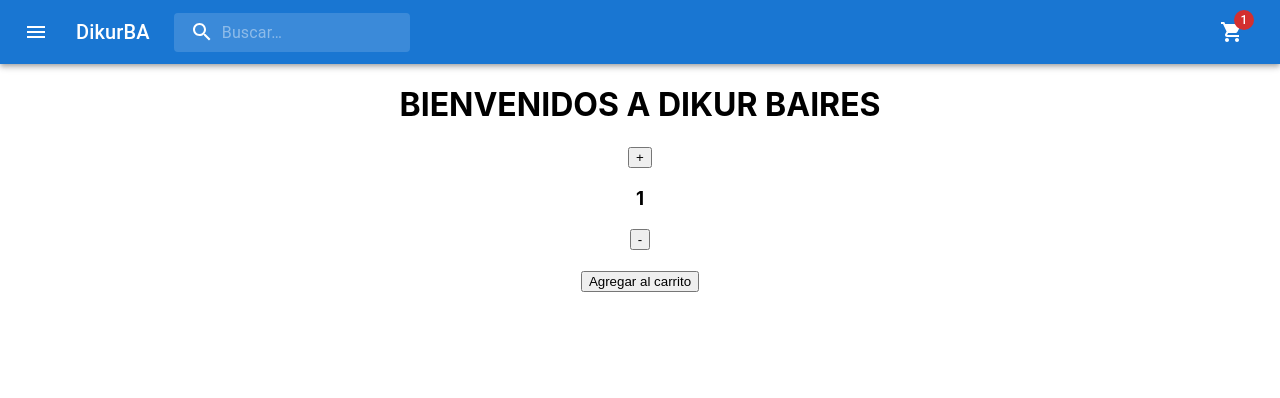
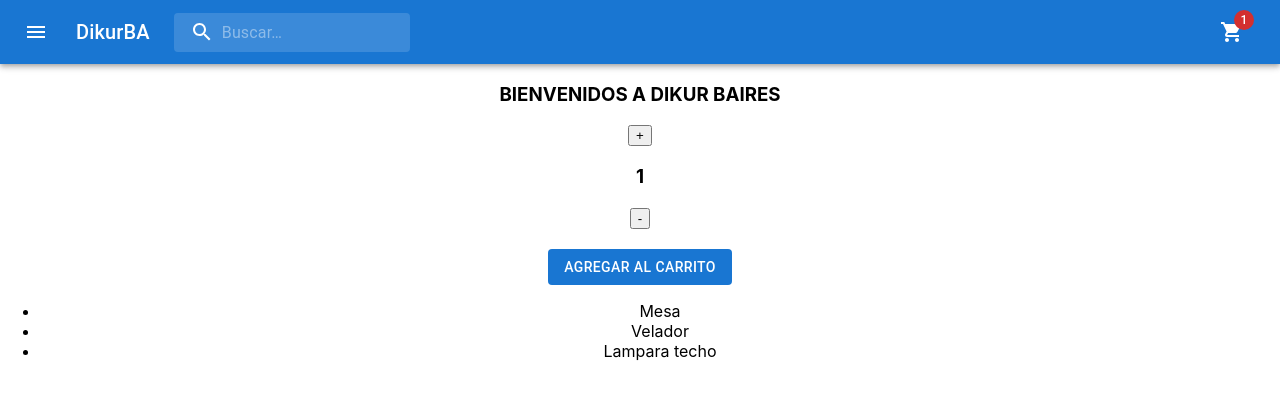
Before and after one commit to lucasriani/carrito, a React (Create React App) app: page / in a window 1280 px wide. Shown: the top 398 px of the page. Built offline with nearby package versions, Linux system fonts and the light colour scheme.

Commit message:
se creo otra rama

```diff
--- a/src/App.js
+++ b/src/App.js
@@ -9,6 +9,7 @@ function App() {
     <div className="App">
         <NavBar />
         <ItemListContainer greeting ="BIENVENIDOS A DIKUR BAIRES"/>
+
     </div>
   );
 }
--- /dev/null
+++ b/src/components/Item.js
@@ -0,0 +1,25 @@
+import { useEffect, useState } from "react";
+import { Button, List } from "@mui/material";
+
+const Item = () => {
+    const [users, setUsers] = useState ([]);
+
+    useEffect(() => {
+        const users = [
+            {id:1, name: "Mesa"},
+            {id:2, name: "Velador"},
+            {id:3, name: "Lampara techo"}
+        ]
+        setUsers(users);
+    },[]);
+
+
+        return <ul>
+            {users.map(u => <li  key={u.id}>{u.name}</li>)}
+        </ul>
+
+
+    ;
+};
+
+export default Item;
--- a/src/components/ItemCount.js
+++ b/src/components/ItemCount.js
@@ -1,4 +1,5 @@
-import { useState } from "react";
+import { useEffect, useState } from "react";
+import { Button, List } from "@mui/material";
 
 const ItemCount = ({stock, initial}) => {
 
@@ -22,7 +23,7 @@ const ItemCount = ({stock, initial}) => {
 
     const onAdd = () =>{
         const mensaje = `Agregaste ${count} producto`;
-        count == 1 ? alert(mensaje) : alert (`${mensaje}s`)
+        count === 1 ? alert(mensaje) : alert (`${mensaje}s`)
 
     }
     return (
@@ -32,9 +33,12 @@ const ItemCount = ({stock, initial}) => {
             <h3>{count}</h3>
             <button onClick={quitarItem}>-</button>
         </div><br></br>
-        <button onClick={onAdd}>Agregar al carrito</button>
+        <Button onClick={onAdd} variant="contained" disableElevation> Agregar al carrito</Button>
+
 
         </>
+
+
     );
 };
 
--- a/src/components/ItemListContainer.js
+++ b/src/components/ItemListContainer.js
@@ -1,11 +1,65 @@
+
+import { useEffect, useState } from "react";
+import Item from "./Item";
 import ItemCount from "./ItemCount";
 
+
+
 const ItemListContainer = ({greeting}) => {
-    console.log("Soy props de ILC", greeting)
+    const data = [
+        {
+            "id": 1,
+            "title":"Mesa Ratona",
+            "Descripcion":"este es el primer producto",
+            "categoria": "mesa",
+            "price": "12000",
+            "stock": "10"
+        },
+
+        {
+            "id": 2,
+            "title":"Velador",
+            "Descripcion":"este es el segundo  producto",
+            "categoria": "mesa",
+            "price": "300",
+            "stock": "3"
+        },
+
+        {
+            "id": 3,
+            "title":"Mesa Ratona",
+            "Descripcion":"este es el tercer producto",
+            "categoria": "mesa",
+            "price": "12000",
+            "stock": "10"
+        }
+    ]
+
+    const [products, setProducts] = useState([])
+    console.log('Los productos en el hook', products)
+
+    useEffect(() => {
+        handPromise
+        .then(res =>{
+            setProducts(res)
+        })
+        .catch(err => alert('hay un error', err))
+    },[])
+
+
+
+const handPromise = new Promise ((resolve, reject) => {
+    resolve(data)
+    reject('Algo fallo')
+})
+
+
     return (
         <>
-        <h1>{greeting}</h1>
+        <h3>{greeting}</h3>
         <ItemCount stock={5} initial={1} />
+        <Item/>
+
         </>
     )
 }
```
Also changed, not shown: index.html (+0 -95 lines).
